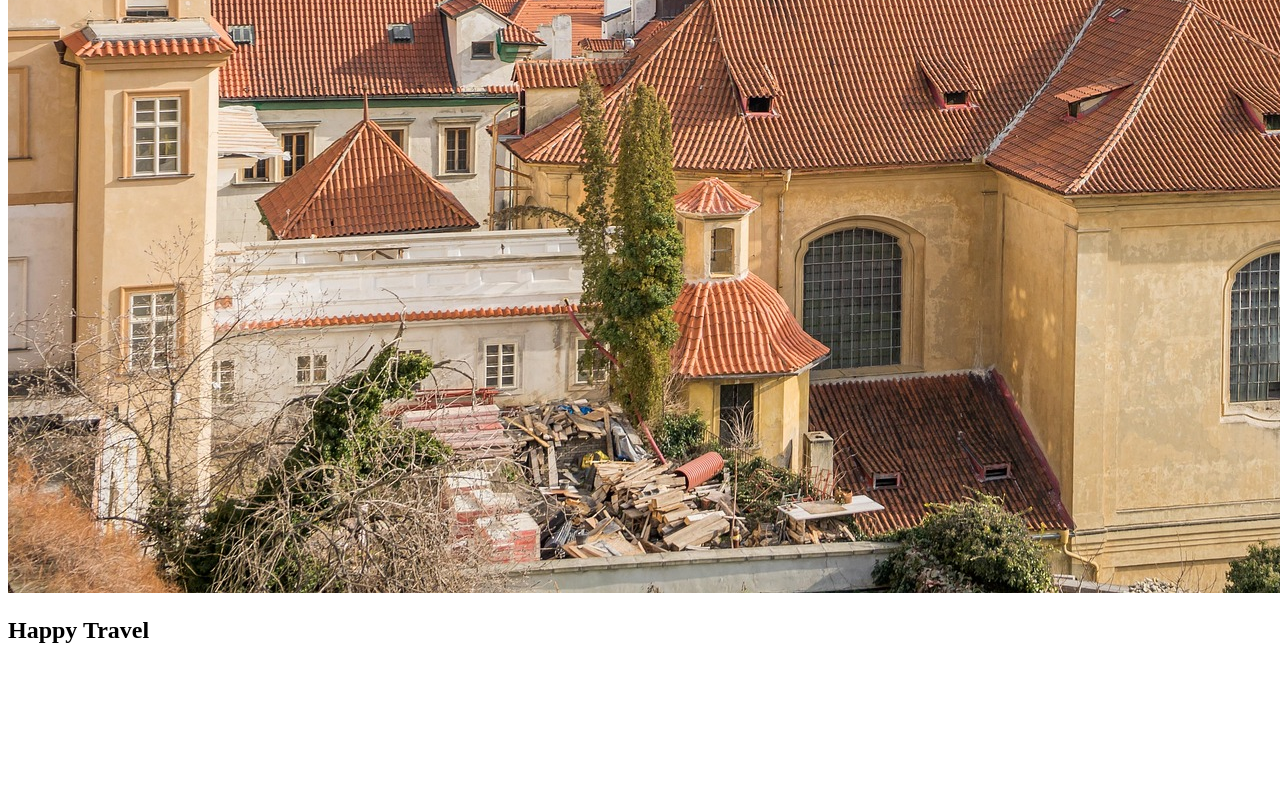
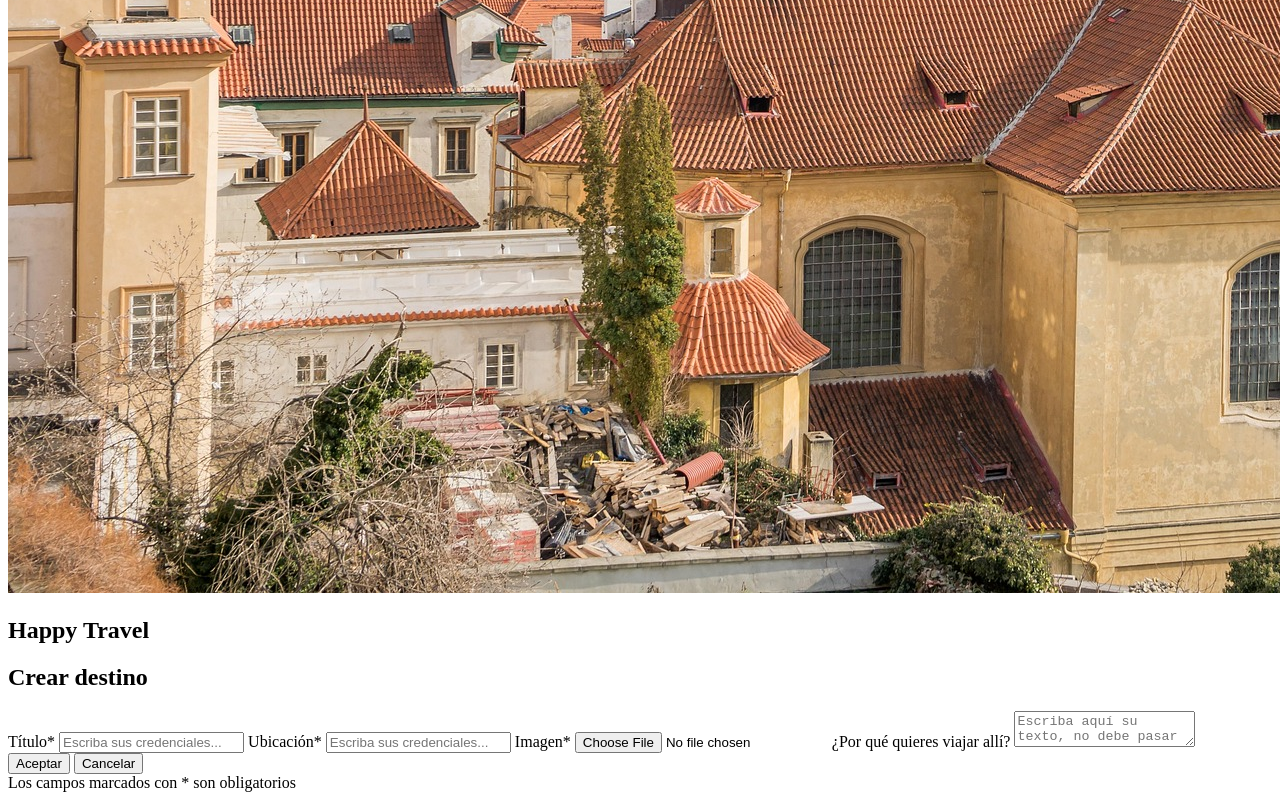
Before and after one commit to onion122/HappyTravel, a plain HTML site: page index.html in a window 1280 px wide. Shown: the part 731-1531 px from the top of the page. Before the commit the page ends 1395 px from the top, so only its background shows below. Drawn offline with Linux system fonts and the light colour scheme.

Commit message:
Form finsihed

```diff
--- a/index.html
+++ b/index.html
@@ -22,5 +22,29 @@
     <section class="hero">
         <h1>Happy Travel</h1>
     </section>
+
+    <section class="form-container">
+        <h2>Crear destino</h2>
+        <form>
+            <label for="titulo">Título*</label>
+            <input type="text" id="titulo" name="titulo" placeholder="Escriba sus credenciales...">
+
+            <label for="ubicacion">Ubicación*</label>
+            <input type="text" id="ubicacion" name="ubicacion" placeholder="Escriba sus credenciales...">
+
+            <label for="imagen">Imagen*</label>
+            <input type="file" id="imagen" name="imagen">
+
+            <label for="motivo">¿Por qué quieres viajar allí?</label>
+            <textarea id="motivo" name="motivo" placeholder="Escriba aquí su texto, no debe pasar los 500 caracteres..."></textarea>
+
+            <div class="form-buttons">
+                <button type="submit" class="accept">Aceptar</button>
+                <button type="reset" class="cancel">Cancelar</button>
+            </div>
+
+            <div class="form-note">Los campos marcados con * son obligatorios</div>
+        </form>
+    </section>
 </body>
 </html>
```
